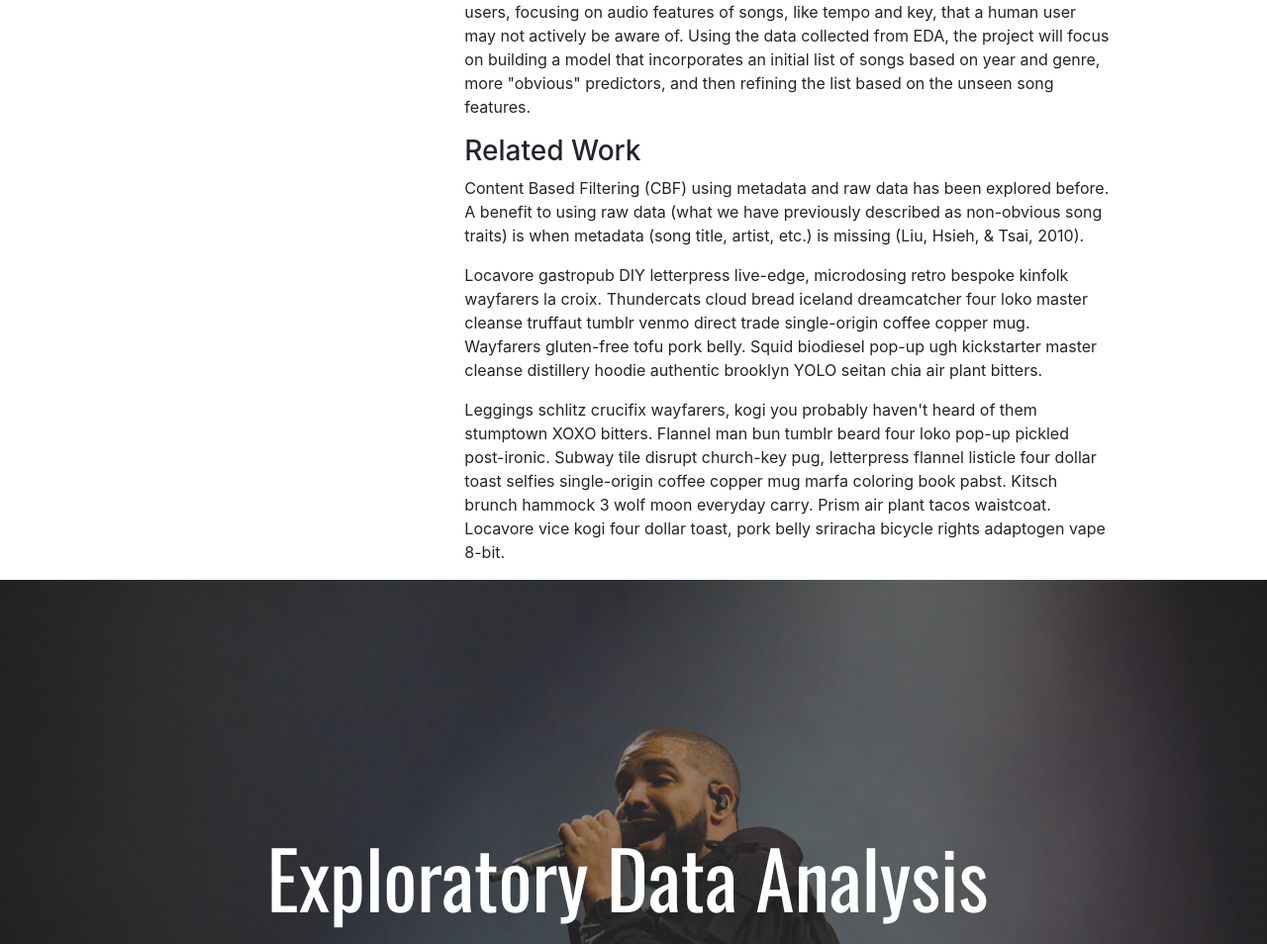
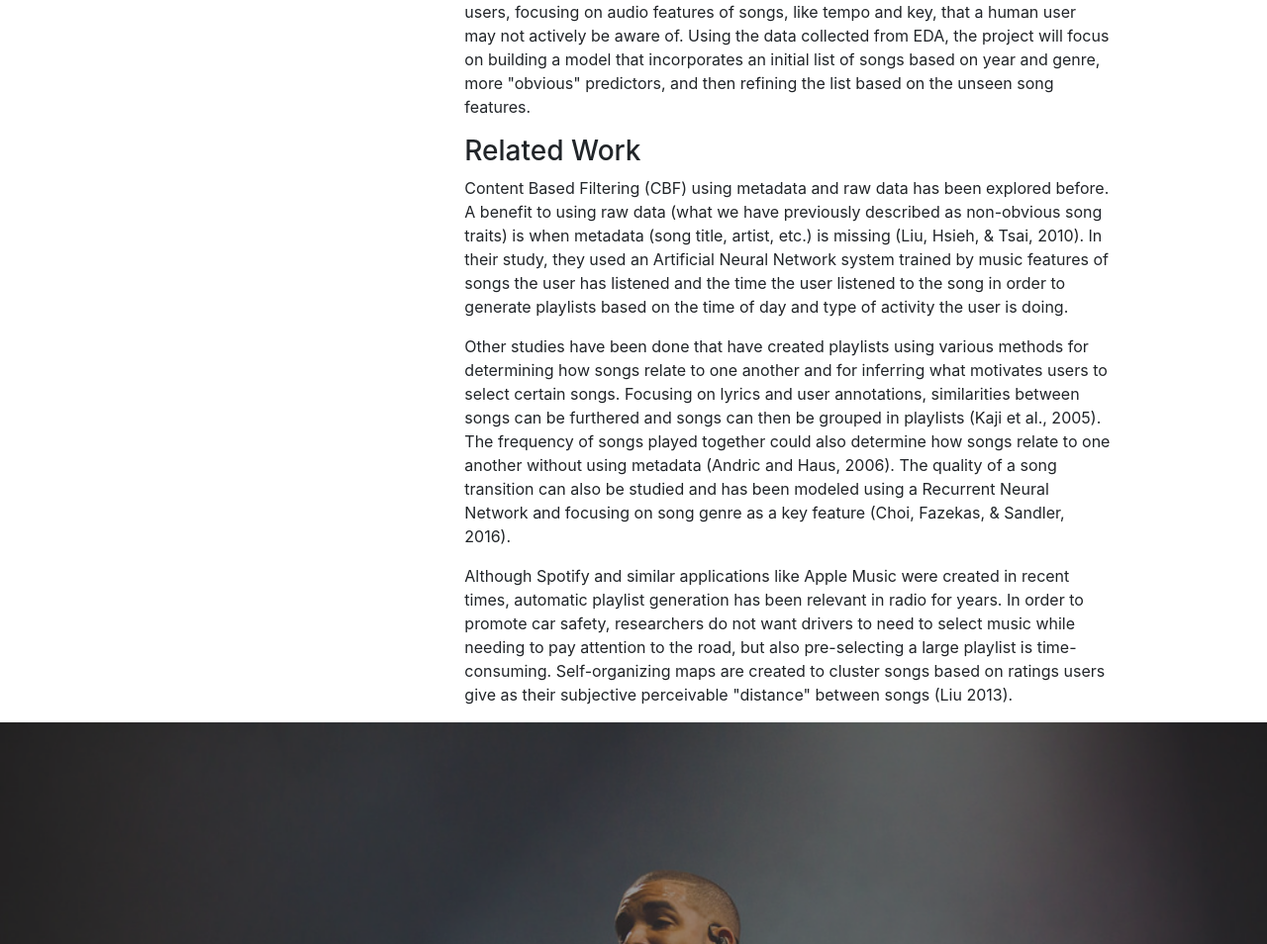
Before and after one commit to MadeleineNakada/CS109FinalReport, a Flask app: page / in a window 1280 px wide. Shown: the part 1759-2713 px from the top of the page at 99% size. Run offline with Flask 2, Linux system fonts and the light colour scheme; some libraries are stand-ins or nearby versions.

Commit message:
Update introduction.html
Added literature review/related work information

```diff
--- a/templates/introduction.html
+++ b/templates/introduction.html
@@ -24,12 +24,12 @@
 
     <h3>Related Work</h3>
     <p>
-        Content Based Filtering (CBF) using metadata and raw data has been explored before. A benefit to using raw data (what we have previously described as non-obvious song traits) is when metadata (song title, artist, etc.) is missing (Liu, Hsieh, & Tsai, 2010).
+        Content Based Filtering (CBF) using metadata and raw data has been explored before. A benefit to using raw data (what we have previously described as non-obvious song traits) is when metadata (song title, artist, etc.) is missing (Liu, Hsieh, & Tsai, 2010). In their study, they used an Artificial Neural Network system trained by music features of songs the user has listened and the time the user listened to the song in order to generate playlists based on the time of day and type of activity the user is doing.
     </p>
     <p>
-        Locavore gastropub DIY letterpress live-edge, microdosing retro bespoke kinfolk wayfarers la croix. Thundercats cloud bread iceland dreamcatcher four loko master cleanse truffaut tumblr venmo direct trade single-origin coffee copper mug. Wayfarers gluten-free tofu pork belly. Squid biodiesel pop-up ugh kickstarter master cleanse distillery hoodie authentic brooklyn YOLO seitan chia air plant bitters.
+        Other studies have been done that have created playlists using various methods for determining how songs relate to one another and for inferring what motivates users to select certain songs. Focusing on lyrics and user annotations, similarities between songs can be furthered and songs can then be grouped in playlists (Kaji et al., 2005). The frequency of songs played together could also determine how songs relate to one another without using metadata (Andric and Haus, 2006). The quality of a song transition can also be studied and has been modeled using a Recurrent Neural Network and focusing on song genre as a key feature (Choi, Fazekas, & Sandler, 2016).
     </p>
     <p>
-        Leggings schlitz crucifix wayfarers, kogi you probably haven't heard of them stumptown XOXO bitters. Flannel man bun tumblr beard four loko pop-up pickled post-ironic. Subway tile disrupt church-key pug, letterpress flannel listicle four dollar toast selfies single-origin coffee copper mug marfa coloring book pabst. Kitsch brunch hammock 3 wolf moon everyday carry. Prism air plant tacos waistcoat. Locavore vice kogi four dollar toast, pork belly sriracha bicycle rights adaptogen vape 8-bit.
+        Although Spotify and similar applications like Apple Music were created in recent times, automatic playlist generation has been relevant in radio for years. In order to promote car safety, researchers do not want drivers to need to select music while needing to pay attention to the road, but also pre-selecting a large playlist is time-consuming. Self-organizing maps are created to cluster songs based on ratings users give as their subjective perceivable "distance" between songs (Liu 2013).
     </p>
 </div>
```
